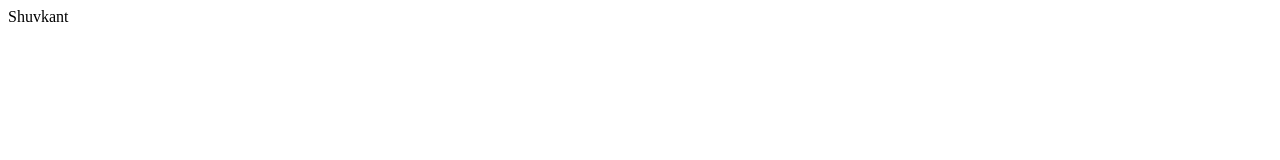
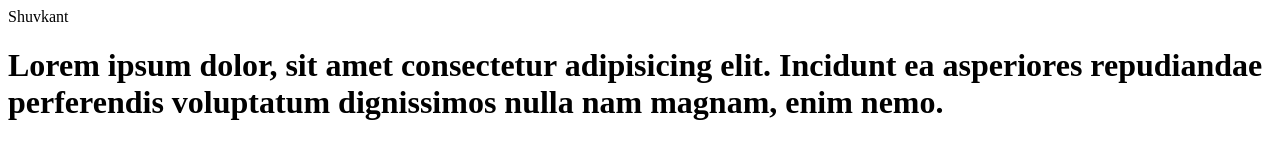
Before and after one commit to Shuvkant/Learning_to_push, a plain HTML site: page index.html in a window 1280 px wide. Drawn offline with Linux system fonts and the light colour scheme.

Commit message:
added heading

```diff
--- a/index.html
+++ b/index.html
@@ -1 +1,3 @@
 <div>Shuvkant</div>
+<h1>Lorem ipsum dolor, sit amet consectetur adipisicing elit. Incidunt ea asperiores repudiandae perferendis voluptatum
+    dignissimos nulla nam magnam, enim nemo.</h1>
```
